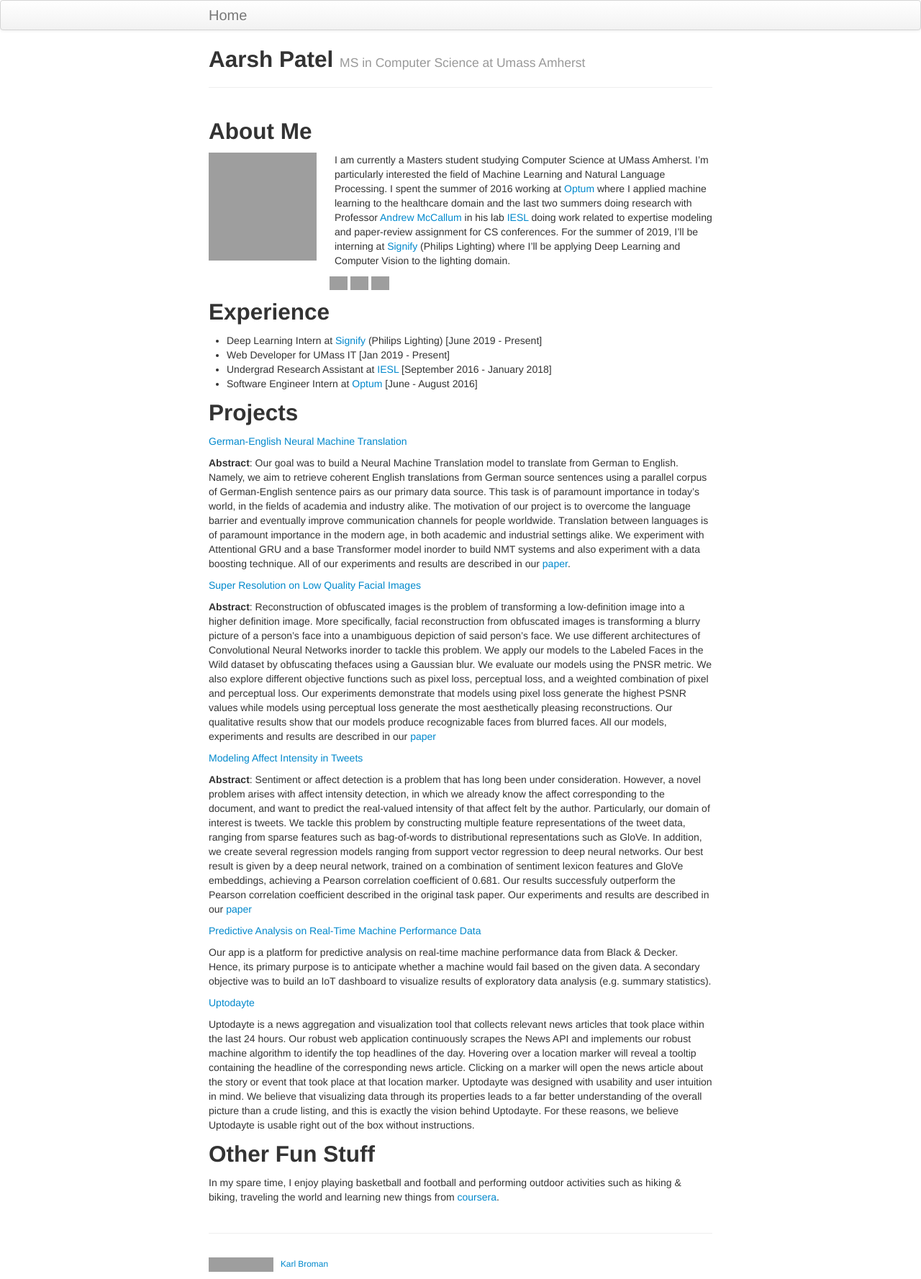
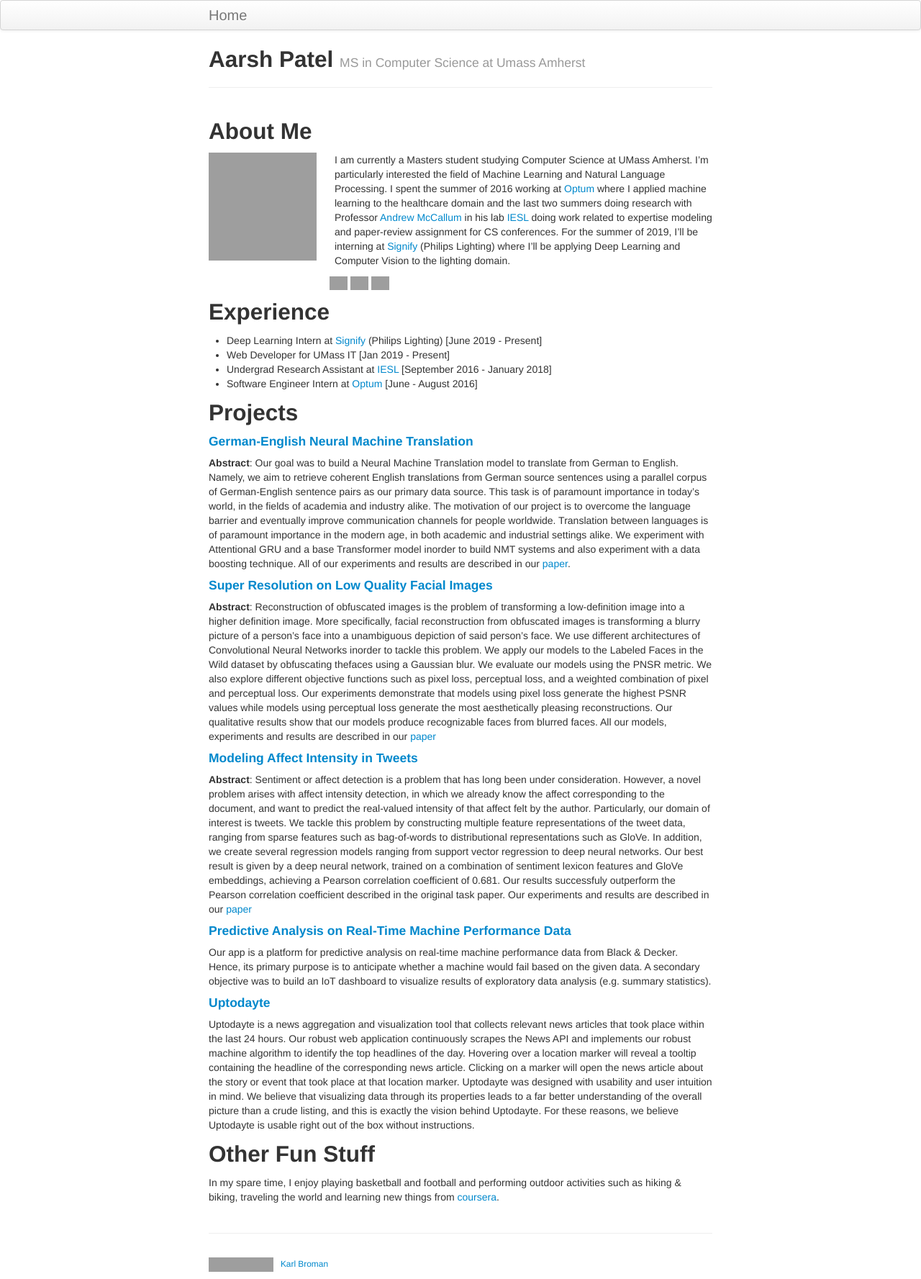
Before and after one commit to aarshpatel/website, a Jekyll site: the page built from index.md, in a window 1280 px wide. Shown: the whole page at 72% size. Built offline with Jekyll 4.4.1, drawn with Linux system fonts in a browser that asks for light colours; grey boxes are pictures that could not be loaded.

```diff
--- a/index.md
+++ b/index.md
@@ -27,24 +27,24 @@ Experience
 Projects
 ---
 
-[German-English Neural Machine Translation](https://github.com/aarshpatel/German-English-MT)
+#### [German-English Neural Machine Translation](https://github.com/aarshpatel/German-English-MT)
 
 **Abstract**: Our goal was to build a Neural Machine Translation model to translate from German to English. Namely, we aim to retrieve coherent English translations from German source sentences using a parallel corpus of German-English sentence pairs as our primary data source. This task is of paramount importance in today’s world, in the fields of academia and industry alike. The motivation of our project is to overcome the language barrier and eventually improve communication channels for people worldwide. Translation between languages is of paramount importance in the modern age, in both academic and industrial settings alike. We experiment with Attentional GRU and a base Transformer model inorder to build NMT systems and also experiment with a data boosting technique. All of our experiments and results are described in our [paper](https://umass.box.com/s/idnntuhs7cclglfglsl8iqhen6f6xn1n).
 
 
-[Super Resolution on Low Quality Facial Images](https://github.com/aarshpatel/Super-Resolution-on-Low-Quality-image-of-Faces)
+#### [Super Resolution on Low Quality Facial Images](https://github.com/aarshpatel/Super-Resolution-on-Low-Quality-image-of-Faces)
 
 **Abstract**: Reconstruction of obfuscated images is the problem of transforming a low-definition image into a higher definition image. More specifically, facial reconstruction from obfuscated images is transforming a blurry picture of a person’s face into a unambiguous depiction of said person’s face. We use different architectures of Convolutional Neural Networks inorder to tackle this problem. We apply our models to the Labeled Faces in the Wild dataset by obfuscating thefaces using a Gaussian blur. We evaluate our models using the PNSR metric. We also explore different objective functions such as pixel loss, perceptual loss, and a weighted combination of pixel and perceptual loss. Our experiments demonstrate that models using pixel loss generate the highest PSNR values while models using perceptual loss generate the most aesthetically pleasing reconstructions. Our qualitative results show that our models produce recognizable faces from blurred faces. All our models, experiments and results are described in our [paper](https://umass.box.com/shared/static/9n4oktmop1skm79hrkssqr30v3dwvrjd.pdf)
 
-[Modeling Affect Intensity in Tweets](https://github.com/aarshpatel/Modeling-Affect-Intensity)
+#### [Modeling Affect Intensity in Tweets](https://github.com/aarshpatel/Modeling-Affect-Intensity)
 
 **Abstract**:  Sentiment or affect detection is a problem that has long been under consideration. However, a novel problem arises with affect intensity detection, in which we already know the affect corresponding to the document, and want to predict the real-valued intensity of that affect felt by the author. Particularly, our domain of interest is tweets. We tackle this problem by constructing multiple feature representations of the tweet data, ranging from sparse features such as bag-of-words to distributional representations such as GloVe. In addition, we create several regression models ranging from support vector regression to deep neural networks. Our best result is given by a deep neural network, trained on a combination of sentiment lexicon features and GloVe embeddings, achieving a Pearson correlation coefficient of 0.681. Our results successfuly outperform the Pearson correlation coefficient described in the original task paper. Our experiments and results are described in our [paper](https://umass.box.com/shared/static/em6twdy8e5gsarc58m6z2viiii60s789.pdf)
 
-[Predictive Analysis on Real-Time Machine Performance Data](https://github.com/aarshpatel/Real-Time-Predictive-Analytics)
+#### [Predictive Analysis on Real-Time Machine Performance Data](https://github.com/aarshpatel/Real-Time-Predictive-Analytics)
 
 Our app is a platform for predictive analysis on real-time machine performance data from Black & Decker. Hence, its primary purpose is to anticipate whether a machine would fail based on the given data. A secondary objective was to build an IoT dashboard to visualize results of exploratory data analysis (e.g. summary statistics).
 
-[Uptodayte](https://github.com/aarshpatel/upTODAYte)
+#### [Uptodayte](https://github.com/aarshpatel/upTODAYte)
 
 Uptodayte is a news aggregation and visualization tool that collects relevant news articles that took place within the last 24 hours. Our robust web application continuously scrapes the News API and implements our robust machine algorithm to identify the top headlines of the day. Hovering over a location marker will reveal a tooltip containing the headline of the corresponding news article. Clicking on a marker will open the news article about the story or event that took place at that location marker. Uptodayte was designed with usability and user intuition in mind. We believe that visualizing data through its properties leads to a far better understanding of the overall picture than a crude listing, and this is exactly the vision behind Uptodayte. For these reasons, we believe Uptodayte is usable right out of the box without instructions.
 
```
